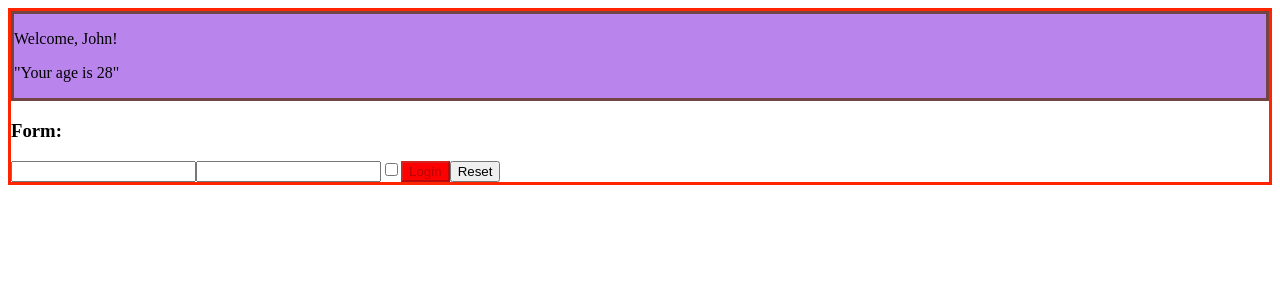
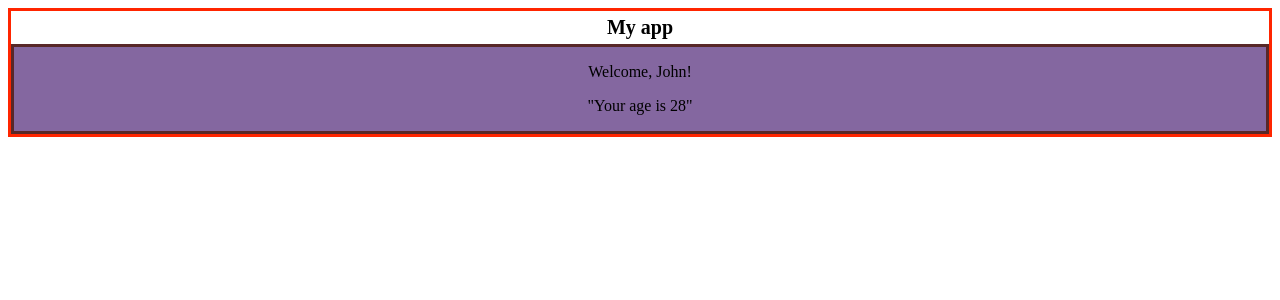
Before and after one commit to Meli357/REACT-exercises, a React (Create React App) app: page / in a window 1280 px wide. Shown: the top 300 px of the page. Built offline with nearby package versions, Linux system fonts and the light colour scheme.

Commit message:
modify Container component

```diff
--- a/src/App.js
+++ b/src/App.js
@@ -13,14 +13,14 @@ import { Container } from "./Container";
 export class App extends React.Component{
     render(){
         return(
-            <Container>
+            <Container title="My app" >
                 {/* <Hello /> */}
                 <Welcome age={28} name={"John"}/>
                 {/* <Counter />
                 <ClickCounter />
                 <ClickTracker /> */}
                 {/* <InteractiveWelcome /> */}
-                <Login />
+                {/* <Login /> */}
                 {/* <UncontrolledLogin />
                 <TodoList /> */}
             </Container>
--- a/src/Container.js
+++ b/src/Container.js
@@ -3,6 +3,7 @@ import React from "react";
 export class Container extends React.Component{
     render(){
         return(<div className="container">
+            <div className="container-title">{this.props.title}</div>
             <div>{this.props.children}</div>
         </div>)
     }
--- a/src/index.css
+++ b/src/index.css
@@ -1,9 +1,16 @@
 .welcome{
-    background-color: rgb(186, 132, 237);
-    border: 3px solid rgb(115, 68, 68);
+    background-color: rgb(132, 103, 160);
+    border: 3px solid rgb(88, 40, 40);
+    text-align: center;
 }
 
 .container{
     background-color: #ffffff;
     border: 3px solid #FF2500;
 }
+.container-title{
+    font-weight: bold;
+    font-size: 20px;
+    text-align: center;
+    padding: 5px;
+}
```
